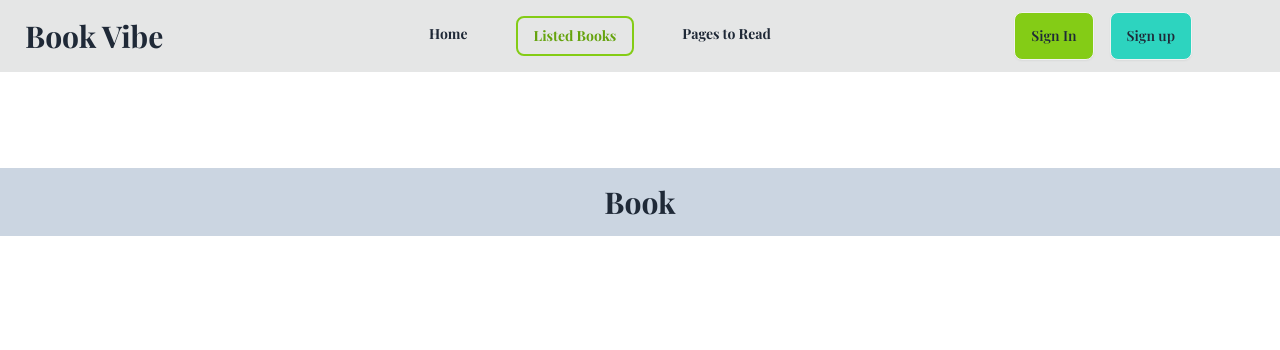
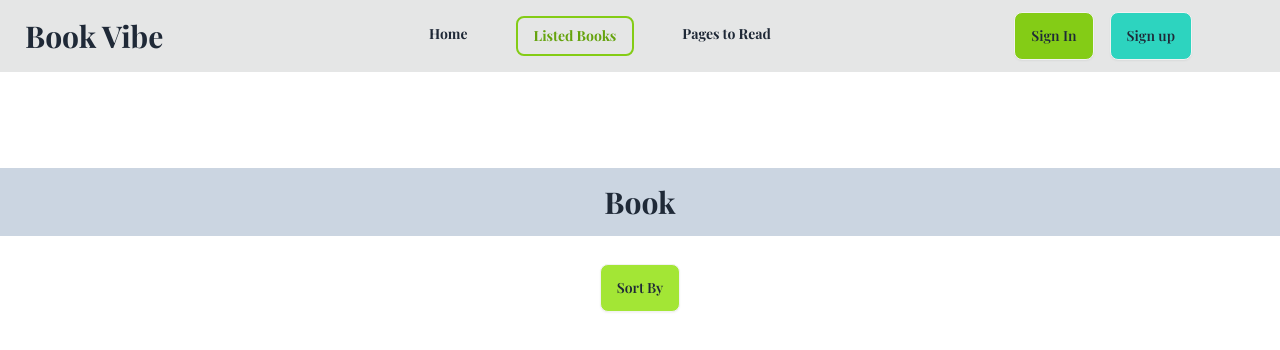
Before and after one commit to Abusayem99133/my-books-library, a React (Vite) app: page /Listed in a window 1280 px wide. Shown: the top 350 px of the page. Built offline with nearby package versions, Linux system fonts and the light colour scheme; a web font is replaced by a local one.

Commit message:
react icon pakage install

```diff
--- a/package.json
+++ b/package.json
@@ -15,6 +15,7 @@
     "react": "^18.2.0",
     "react-dom": "^18.2.0",
     "react-easy-sort": "^1.6.0",
+    "react-icons": "^5.0.1",
     "react-router-dom": "^6.22.3",
     "sort-by": "^1.2.0"
   },
--- a/src/Pages/Home/ListedBooks.jsx
+++ b/src/Pages/Home/ListedBooks.jsx
@@ -2,6 +2,19 @@ const ListedBooks = () => {
   return (
     <div>
       <h1 className="text-3xl font-bold text-center bg-slate-300 p-4">Book</h1>
+      <div className="text-center mt-6 text-lime-400">
+        <details className="dropdown">
+          <summary className="m-1 btn  bg-lime-400">Sort By</summary>
+          <ul className="p-2 shadow menu dropdown-content z-[1] bg-base-100 rounded-box w-52">
+            <li>
+              <a>Item 1</a>
+            </li>
+            <li>
+              <a>Item 2</a>
+            </li>
+          </ul>
+        </details>
+      </div>
     </div>
   );
 };
```
Also changed, not shown: 1 other file (tests, documents, lock files or other folders).
